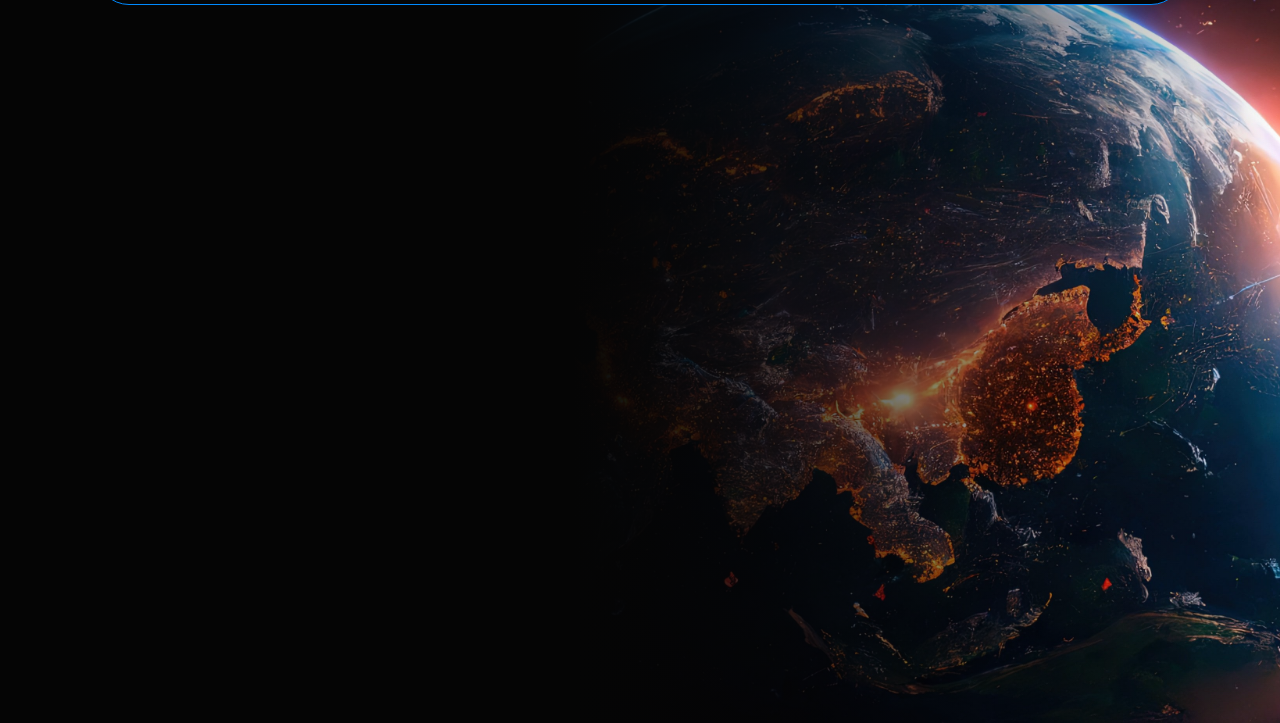
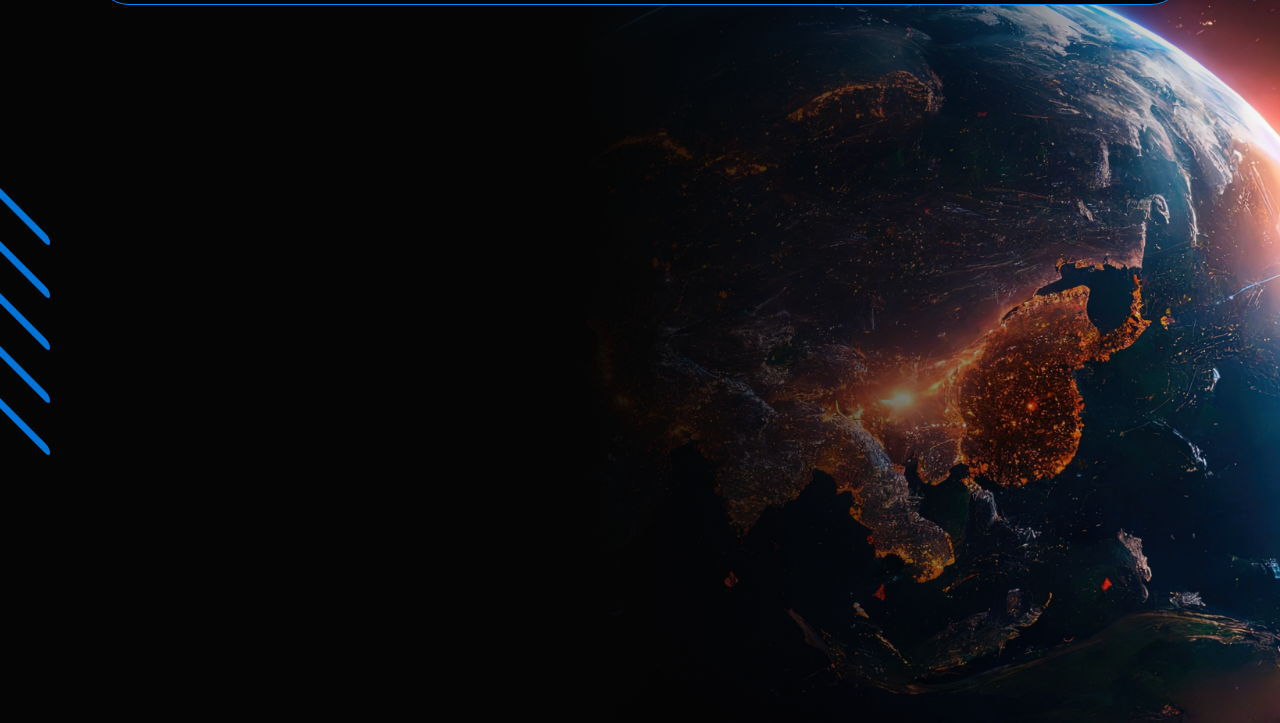
Before and after one commit to FlyBoy1998/new-portfolio-website, a website: page index.html in a window 1280 px wide. Shown: the part 77-800 px from the top of the page. Drawn offline with Linux system fonts and the light colour scheme.

Commit message:
create and style hero decorative lines

```diff
--- a/index.html
+++ b/index.html
@@ -14,7 +14,14 @@
   </head>
   <body>
     <header>
-      <div class="decorative-circle"></div>
+      <div class="decorative-lines">
+        <div class="line"></div>
+        <div class="line"></div>
+        <div class="line"></div>
+        <div class="line"></div>
+        <div class="line"></div>
+      </div>
+      <!-- <div class="decorative-circle"></div> -->
       <div class="right-background"></div>
       <nav class="nav">
         <a href="#" class="nav__logo">Florin Miron</a>
--- /dev/null
+++ b/scss/components/_decoratives.scss
@@ -0,0 +1,29 @@
+// .decorative-circle {
+//   width: 40rem;
+//   height: 40rem;
+//   border-radius: 50%;
+//   background-image: radial-gradient(closest-side, #00294c, $color-dark-1);
+//   position: absolute;
+//   top: 15%;
+//   z-index: -1;
+// }
+
+.decorative-lines {
+  display: flex;
+  flex-direction: column;
+  justify-content: space-between;
+  height: 22rem;
+  width: 5rem;
+  position: absolute;
+  top: 50%;
+  transform: translateY(-50%);
+
+  .line {
+    width: 100%;
+    height: 1rem;
+    background-color: $color-primary-dark;
+    transform: skew(0deg, 45deg);
+    border-top-right-radius: 1rem;
+    border-bottom-right-radius: 1rem;
+  }
+}
--- a/scss/styles.scss
+++ b/scss/styles.scss
@@ -4,3 +4,5 @@
 @import "./base/base";
 
 @import "./layout/header";
+
+@import "./components/decoratives";
```
Also changed, not shown: css/styles.css.
